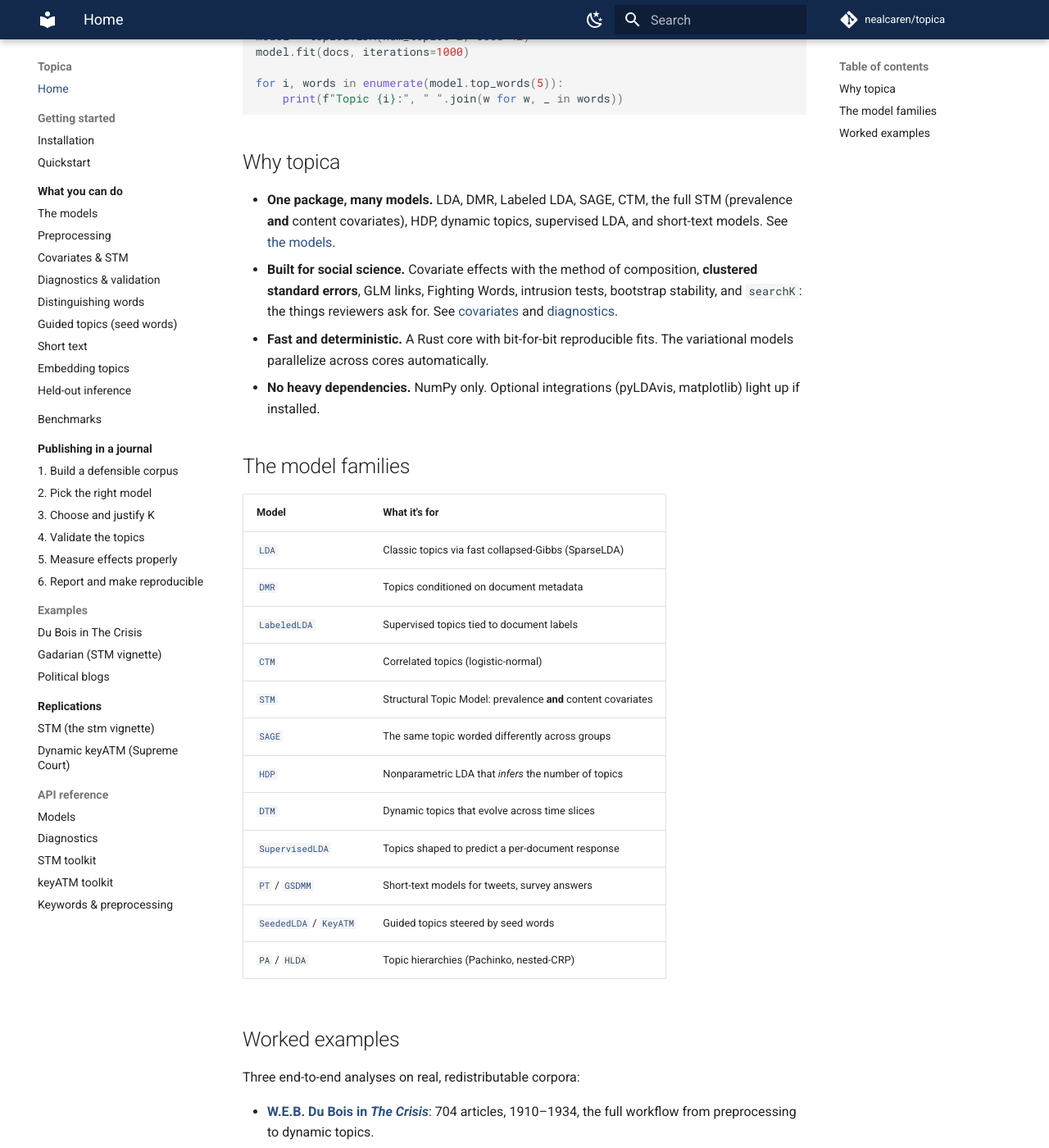
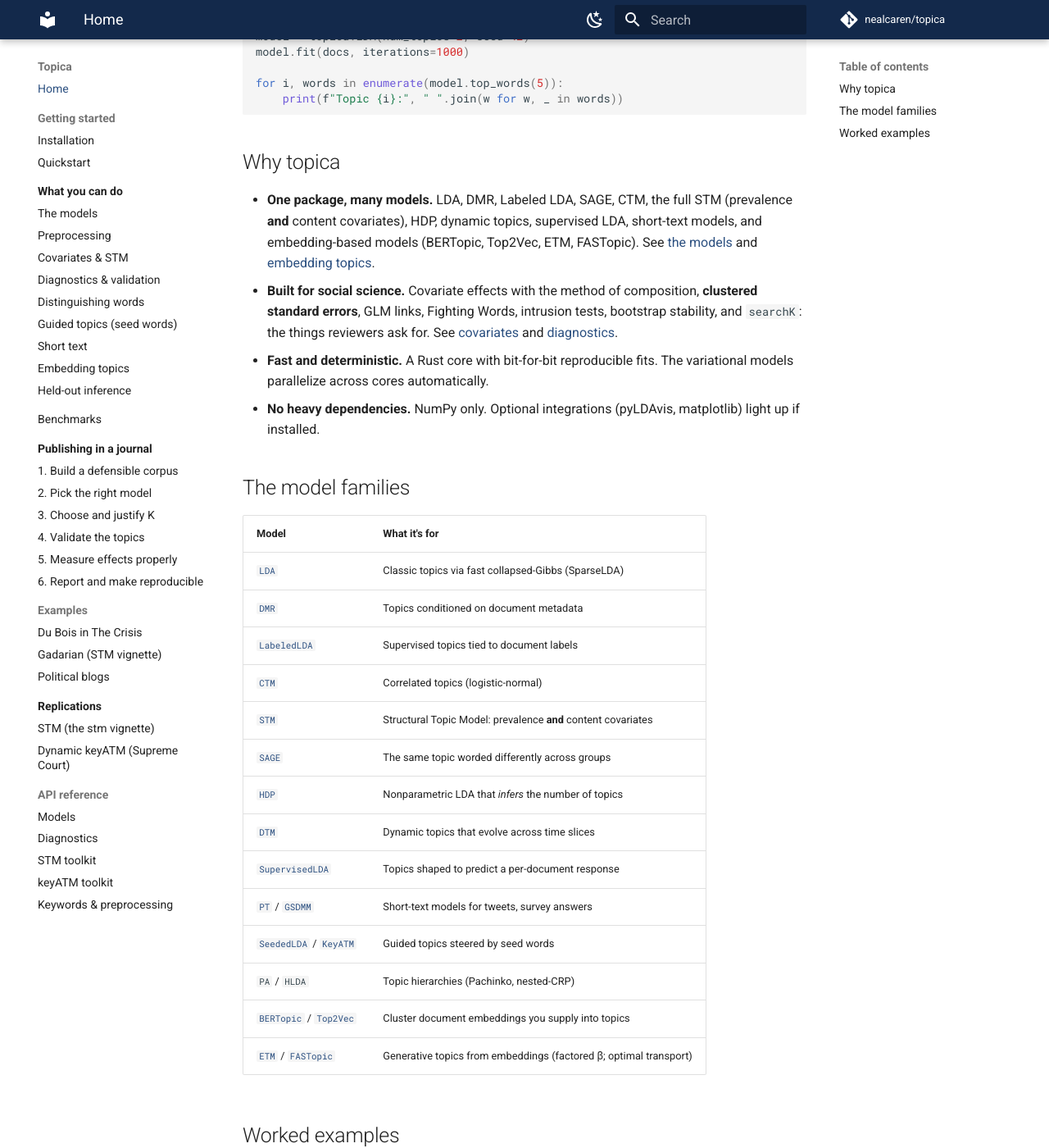
Before and after one commit to nealcaren/turbotopics, an MkDocs documentation site: the page built from docs/index.md, in a window 1280 px wide and 1400 px high, scrolled down 438 px. Shown: the whole window at 82% size. Built offline with MkDocs 1.6.1 and Material for MkDocs 9.7.7, drawn with Linux system fonts in a browser that asks for light colours; comment, search, counter and statistics services are not loaded.

Commit message:
docs: list the embedding models on the homepage and README tables
The README and docs homepage model tables predated the embedding branch, so they
omitted it and still described the embedding models as clustering-only. Add
FASTopic, note ETM's VAE inference option, and split the embedding models into the
two kinds they actually are: BERTopic and Top2Vec cluster document embeddings,
while ETM and FASTopic are generative and mixed-membership.

Co-Authored-By: Claude Opus 4.8 (1M context) <noreply@anthropic.com>

```diff
--- a/docs/index.md
+++ b/docs/index.md
@@ -28,7 +28,9 @@ for i, words in enumerate(model.top_words(5)):
 
 - **One package, many models.** LDA, DMR, Labeled LDA, SAGE, CTM, the full STM
   (prevalence **and** content covariates), HDP, dynamic topics, supervised LDA,
-  and short-text models. See [the models](guides/models.md).
+  short-text models, and embedding-based models (BERTopic, Top2Vec, ETM,
+  FASTopic). See [the models](guides/models.md) and
+  [embedding topics](guides/embedding.md).
 - **Built for social science.** Covariate effects with the method of
   composition, **clustered standard errors**, GLM links, Fighting Words,
   intrusion tests, bootstrap stability, and `searchK`: the things reviewers ask
@@ -54,6 +56,8 @@ for i, words in enumerate(model.top_words(5)):
 | [`PT`](guides/short-text.md) / [`GSDMM`](guides/short-text.md) | Short-text models for tweets, survey answers |
 | [`SeededLDA`](guides/guided.md) / [`KeyATM`](guides/guided.md) | Guided topics steered by seed words |
 | `PA` / `HLDA` | Topic hierarchies (Pachinko, nested-CRP) |
+| [`BERTopic`](guides/embedding.md) / [`Top2Vec`](guides/embedding.md) | Cluster document embeddings you supply into topics |
+| [`ETM`](guides/embedding.md) / [`FASTopic`](guides/embedding.md) | Generative topics from embeddings (factored β; optimal transport) |
 
 ## Worked examples
 
```
Also changed, not shown: README.md (+4 -3 lines).
